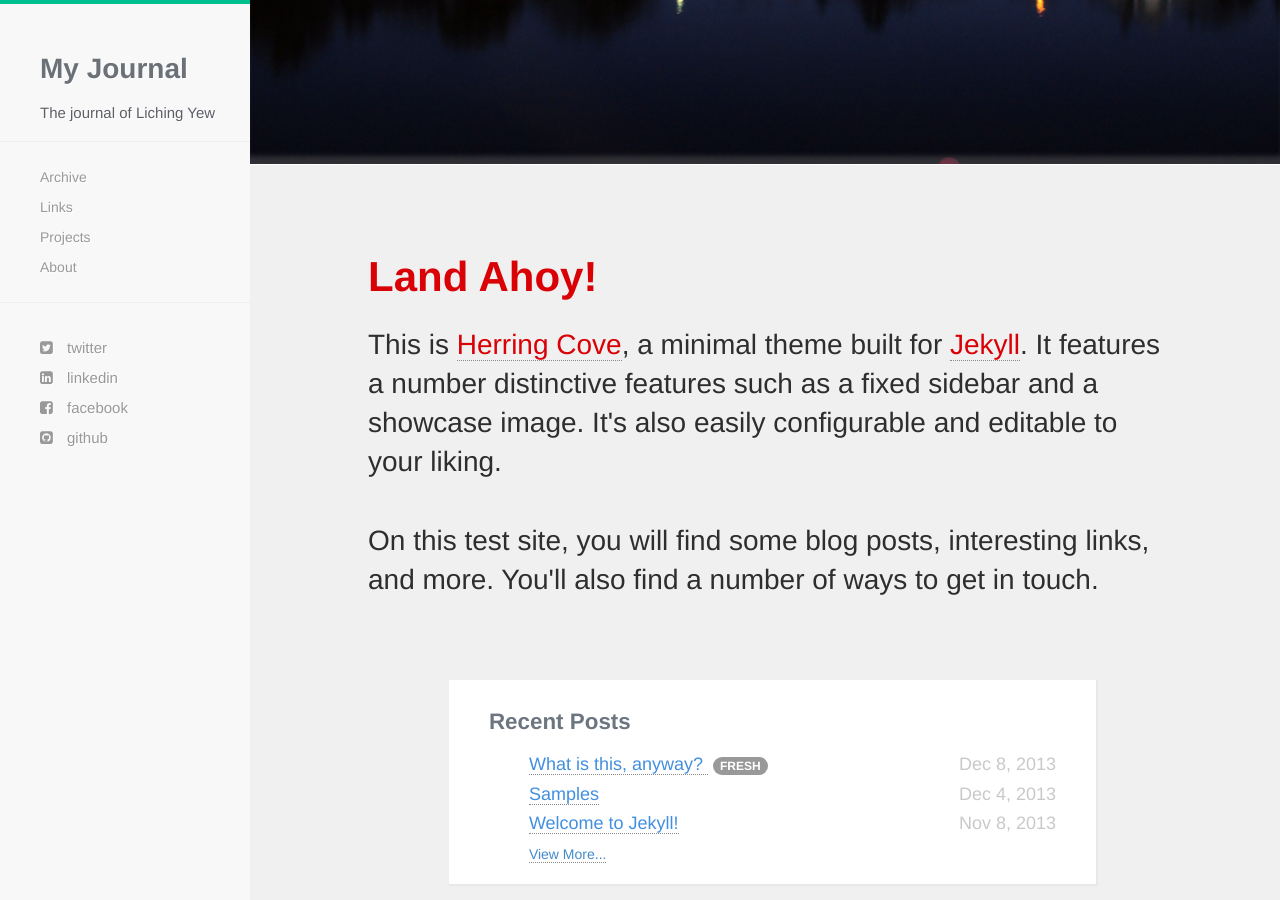
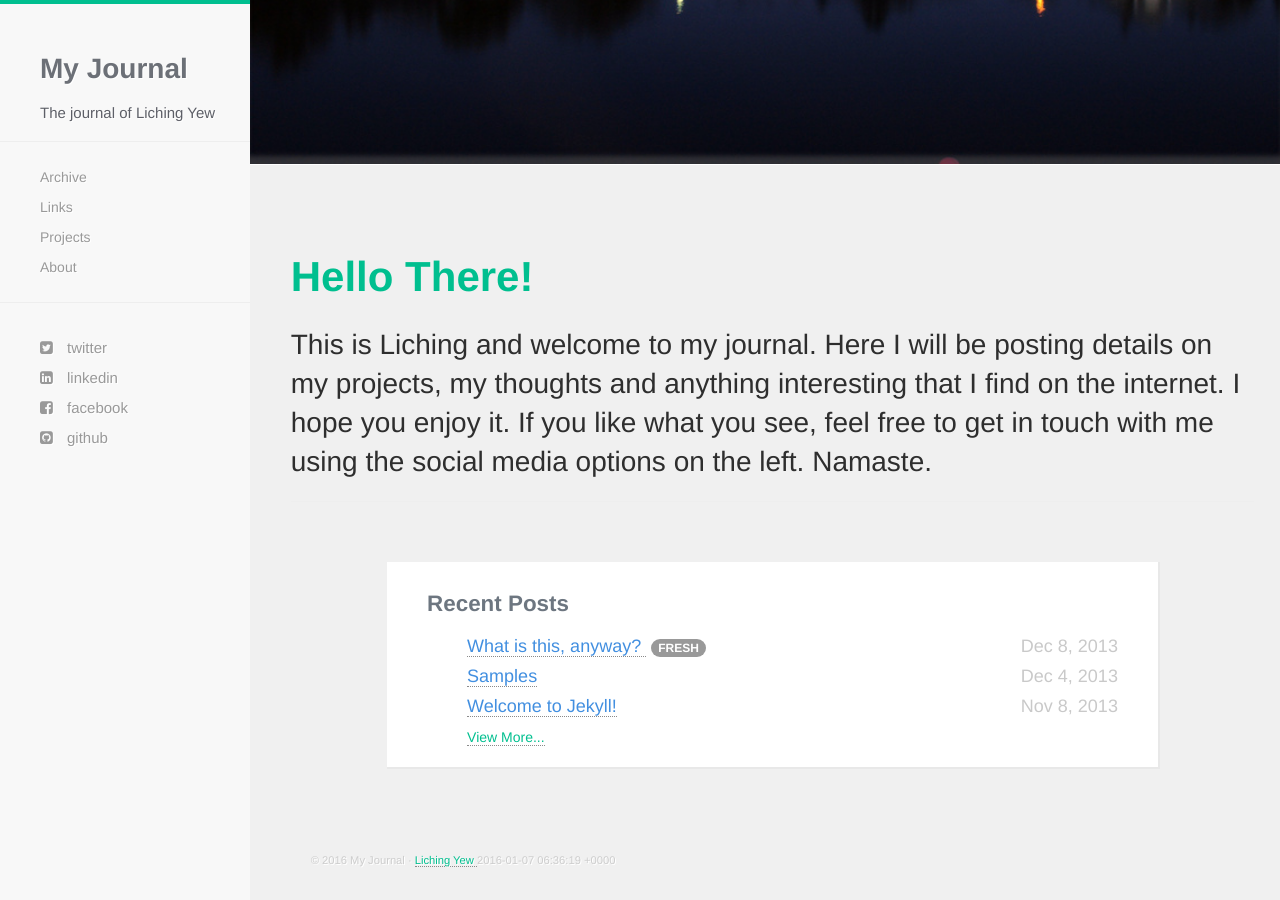
Before and after one commit to liching21/myjournal, a Jekyll site: the page built from index.html, in a window 1280 px wide and 900 px high, scrolled down 539 px. Built offline with Jekyll 4.4.1, drawn with Linux system fonts in a browser that asks for light colours; nearby versions of some CDN libraries; Markdown is read by kramdown in place of the engine named in the settings; after the commit the page ends 1412 px from its top, so only the background shows below that; some of the changed text lies outside the part shown.

Commit message:
Reformat the project format in projects.html
- Change the original colour red to green.
- Change to <a> tag to green.
- Update favicon

```diff
--- a/_includes/footer.html
+++ b/_includes/footer.html
@@ -2,7 +2,7 @@
   <footer>
     <p class="text-muted credit">
       &copy; {{ site.time | date: '%Y' }} {{ site.name }} &middot;
-      <a href="https://github.com/arnp/herring-cove"> Herring Cove for Jekyll </a>
+      <a href="http://lichingyew.com"> Liching Yew </a>
       {{ site.time }}
     </p>
   </footer>
--- a/_includes/greeting.html
+++ b/_includes/greeting.html
@@ -1,8 +1,8 @@
   </div>
   <div class="container">
     <div id="welcome-greeting">
-      <h1>Land Ahoy!</h1>
-      <h2>This is <a href="https://github.com/arnp/herring-cove">Herring Cove</a>, a minimal theme built for <a href="http://jekyllrb.com"> Jekyll</a>. It features a number distinctive features such as a fixed sidebar and a showcase image. It's also easily configurable and editable to your liking. <br><br> On this test site, you will find some blog posts, interesting links, and more. You'll also find a number of ways to get in touch.</h2>
+      <h1>Hello There!</h1>
+      <h2>This is Liching and welcome to my journal. Here I will be posting details on my projects, my thoughts and anything interesting that I find on the internet. I hope you enjoy it. If you like what you see, feel free to get in touch with me using the social media options on the left. Namaste.</h2>
       <hr />
     </div>
   </div>
--- a/_includes/header.html
+++ b/_includes/header.html
@@ -5,6 +5,7 @@
 <link href="{{ site.baseurl }}/css/bootstrap.min.css" rel="stylesheet">
 <link href="{{ site.baseurl }}/css/hc.css" rel="stylesheet">
 <link href="//netdna.bootstrapcdn.com/font-awesome/4.0.3/css/font-awesome.css" rel="stylesheet">
+<link rel="shortcut icon" type="image/png" href="images/peace.jpg"/>
 <!-- HTML5 shim, for IE6-8 support of HTML5 elements -->
 <!--[if lt IE 9]>
   <script src="http://html5shim.googlecode.com/svn/trunk/html5.js"></script>
--- a/css/hc.css
+++ b/css/hc.css
@@ -13,7 +13,7 @@
 h1,h2,h3,h4,h5,h6
 {
   font-family:"Helvetica Neue", helvetica, "Open Sans", sans-serif;
-  color:#d90006
+  color: #00bf8f;
 }
 
 h1
@@ -59,7 +59,7 @@
 
 .container
 {
-  width:80%;
+  width:95%;
   padding-right:0;
   padding-top:30px
 }
@@ -157,7 +157,7 @@
 
 .nav-toggle {
     display: none;
-    color: #d90006;
+    color: #00bf8f;
     padding-left: 10px;
     padding-top: 10px;
   }
@@ -173,7 +173,7 @@
 
 .brand:hover
 {
-  color:#d90006;
+  color:#00bf8f;
   -o-transition:.5s;
   -ms-transition:.5s;
   -moz-transition:.5s;
@@ -207,8 +207,8 @@
 
 blockquote
 {
-  border-left:2px solid #d90006;
-  border-right:2px solid #d90006;
+  border-left:2px solid #00bf8f;
+  border-right:2px solid #00bf8f;
   margin-left:-40px;
   margin-right:-40px;
   padding-left:40px;
@@ -292,7 +292,7 @@
 {
   font-size:3em;
   font-weight:700;
-  color:#d90006;
+  color:#00bf8f;
   line-height:130%
 }
 
@@ -316,7 +316,7 @@
 #welcome-greeting h2 a
 {
   font-weight:100;
-  color:#d90006
+  color:#00bf8f;
 }
 
 .credit
@@ -370,7 +370,7 @@
 {
   font-size:35px;
   font-weight:700;
-  color:#d90006;
+  color:#00bf8f;
   padding-top:15px
 }
 
@@ -395,14 +395,15 @@
 
 .post
 {
-  padding-bottom:30px
+  padding-bottom:30px;
+  padding-right: 15px;
 }
 
 .user-social
 {
   color:#c4c4c4;
   margin-right:20px;
-  text-decoration:none
+  text-decoration:none;
 }
 
 .user-social a
@@ -552,7 +553,7 @@
   font-weight:bolder;
   font-size:2.5em;
   line-height:55px;
-  color:#d90006
+  color:#00bf8f;
 }
 
 .user-card p
@@ -685,6 +686,37 @@
   color:#3a3a3a
 }
 
+
+/** Updates by Liching **/
+
+.color-overlay{
+  background-color: rgba(0,191,143,0.7);
+  height: 100%;
+}
+
+.project-btn-pos{
+  text-align: right;
+  margin-top: 24px;
+}
+
+.project-post-content{
+  display: none;
+  padding: 24px;
+}
+
+.project-btn{
+  background-color: rgb(249, 249, 249);
+  border-radius: .5em;
+  border: 1px solid #00bf8f;
+  color: rgb(0, 191, 143);
+  font-weight: 200;
+}
+
+a {
+  color: #00bf8f;
+}
+
+
 @media (max-width:767px) {
 
 #wrapper {
@@ -693,7 +725,7 @@
 }
 
 #sidebar-wrapper {
-    border-right: 4px solid #d90006;
+    border-right: 4px solid #00bf8f;
     border-top: none;
     left: 0px;
 }
@@ -742,9 +774,6 @@
       padding: 0 10px 0 10px;
   }
 
-
-
-
 .showcase-wrapper {
   width: 100%;
   height: 50%;
--- a/js/hc.js
+++ b/js/hc.js
@@ -25,6 +25,12 @@
 
 $(function() {
     $('.project-box').click(function() {
+        $(this).find('.project-post-content').slideToggle();
+    });
+});
+
+$(function() {
+    $('.project-box').click(function() {
         $(this).find('.post').slideToggle();
     });
 });
```
Also changed, not shown: projects.html (+25 -12 lines), images/peace.jpg (added), images/self.jpg, 1 other file.
